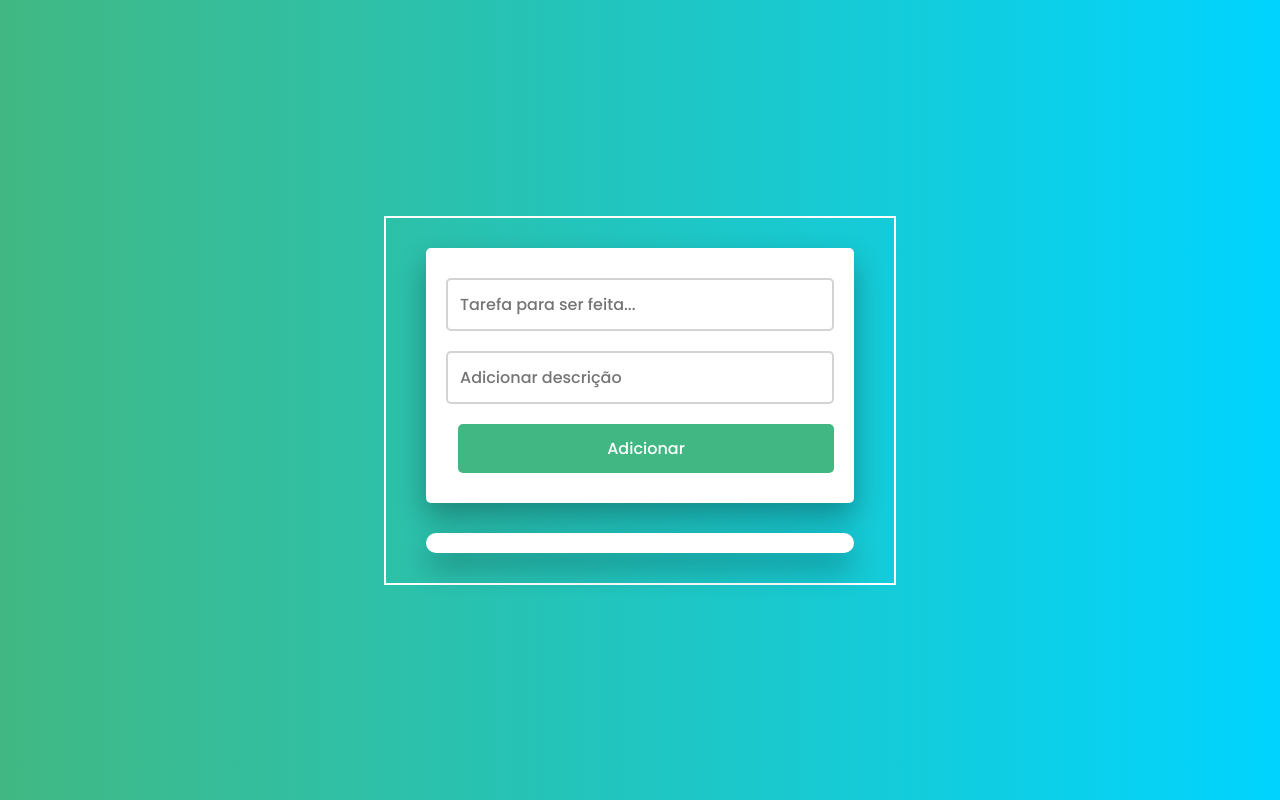
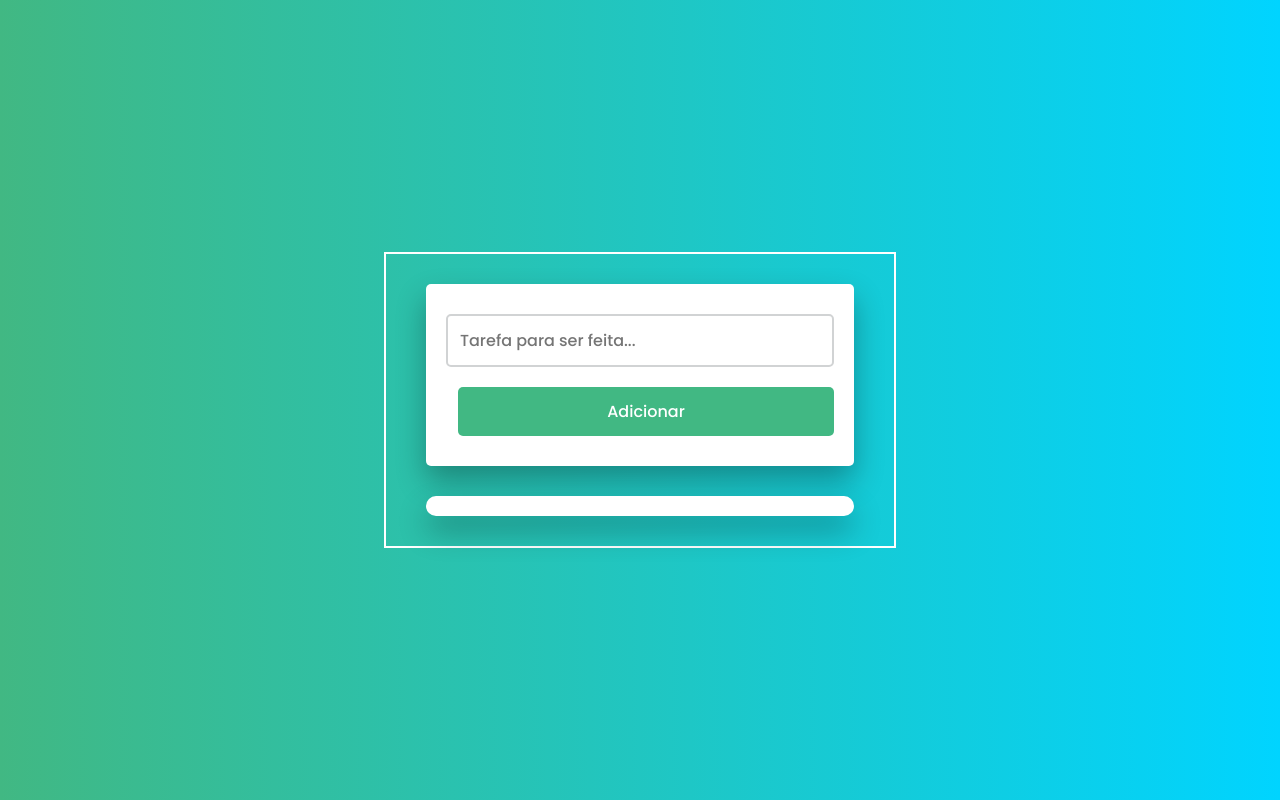
Before and after one commit to brunnoaires/List-Task, a plain HTML site: page index.html in a window 1280 px wide. Drawn offline with Linux system fonts and the light colour scheme.

Commit message:
Fix style issues and remove unnused field

```diff
--- a/index.html
+++ b/index.html
@@ -15,20 +15,14 @@
   </head>
   <body>
     <div class="container">
-      <div class="nome-task-container">
+      <div class="name-task-containerr">
         <input
           type="text"
           class="new-task-input"
           placeholder="Tarefa para ser feita..."
         />
 
-        <input
-          type="text"
-          class="new-task-input"
-          placeholder="Adicionar descrição"
-        />
-
-        <button class="adicionar-task-button">Adicionar</button>
+        <button class="new-task-button">Adicionar</button>
       </div>
 
       <div class="tasks-container"></div>
--- a/styles.css
+++ b/styles.css
@@ -24,7 +24,7 @@ body {
   min-width: 500px;
 }
 
-.nome-task-container {
+.name-task-containerr {
   background-color: #fff;
   padding: 30px 20px;
   border-radius: 5px;
@@ -33,7 +33,7 @@ body {
   flex-direction: column;
 }
 
-.nome-task-container input {
+.name-task-containerr input {
   flex: 3;
   font-size: 1rem;
   border: 2px solid #d1d3d4;
@@ -43,12 +43,12 @@ body {
   margin-bottom: 20px;
 }
 
-.nome-task-container input:focus {
+.name-task-containerr input:focus {
   outline: none;
   border-color: #41b883;
 }
 
-.adicionar-task-button {
+.new-task-button {
   flex: 1;
   border-radius: 5px;
   font-weight: 500;
```
